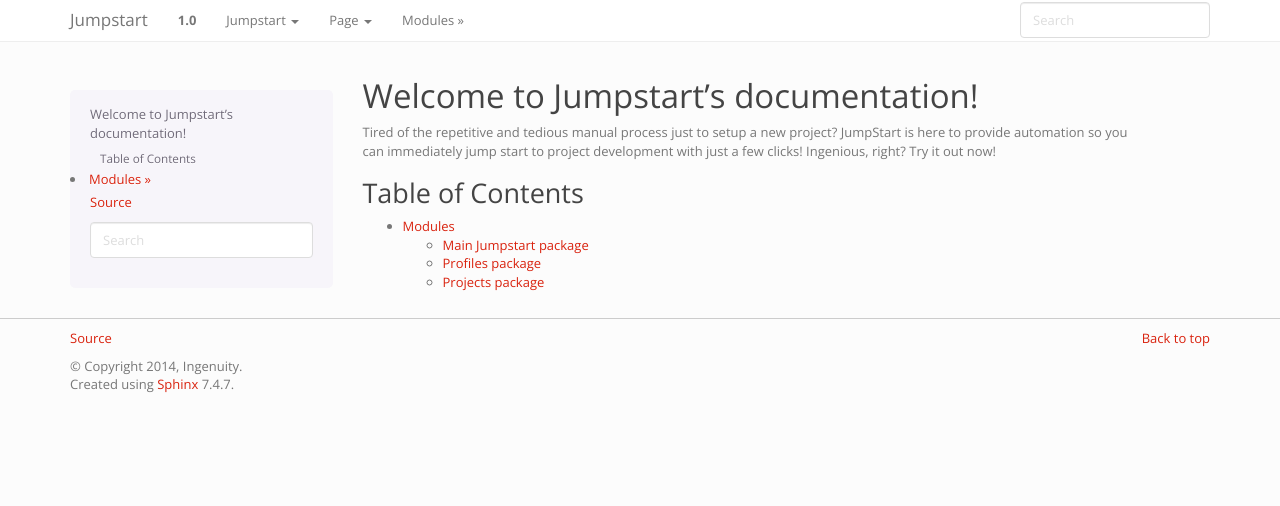
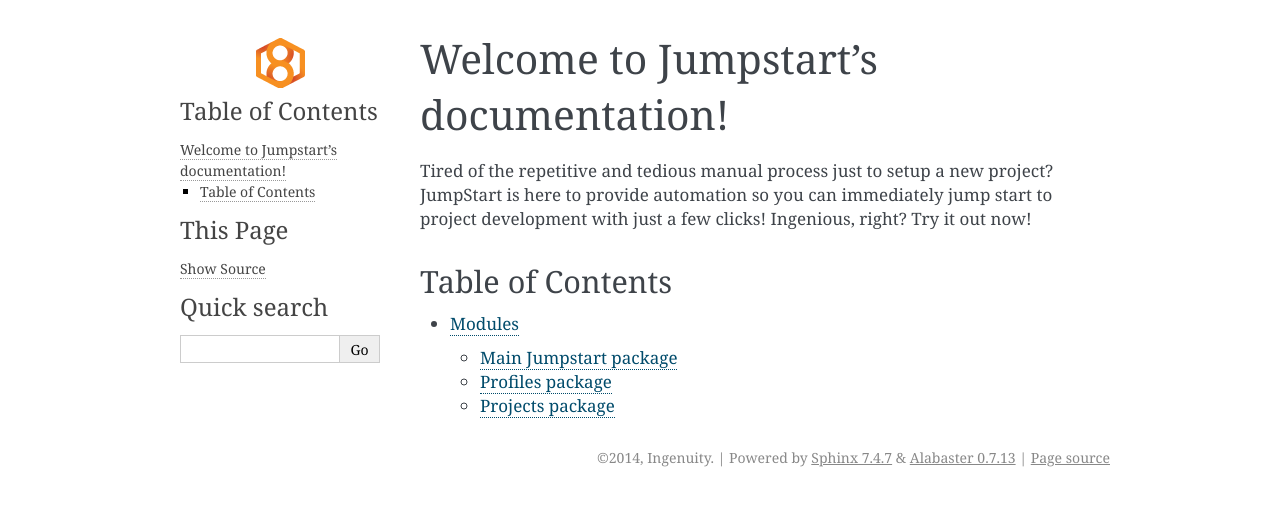
Before and after one commit to jeffordray92/js_python_doc, a Sphinx documentation site: the page built from source/index.rst, in a window 1280 px wide. Shown: the top 506 px of the page. Built offline with Sphinx 7.4.7, drawn with Linux system fonts in a browser that asks for light colours.

Commit message:
Edited conf.py

```diff
--- a/source/conf.py
+++ b/source/conf.py
@@ -15,7 +15,6 @@
 import sys
 import os
 
-import sphinx_bootstrap_theme
 
 # If extensions (or modules to document with autodoc) are in another directory,
 # add these directories to sys.path here. If the directory is relative to the
@@ -126,13 +125,6 @@
 # }
 
 # -- Bootstrap theme ------------------------------------------------------
-html_theme = 'bootstrap'
-html_theme_path = sphinx_bootstrap_theme.get_html_theme_path()
-html_theme_options = {
-  "navbar_site_name": "Jumpstart",
-  "bootswatch_theme": "simplex",
-  "source_link_position": "footer",
-}
 
 # Add any paths that contain custom themes here, relative to this directory.
 #html_theme_path = []
```
